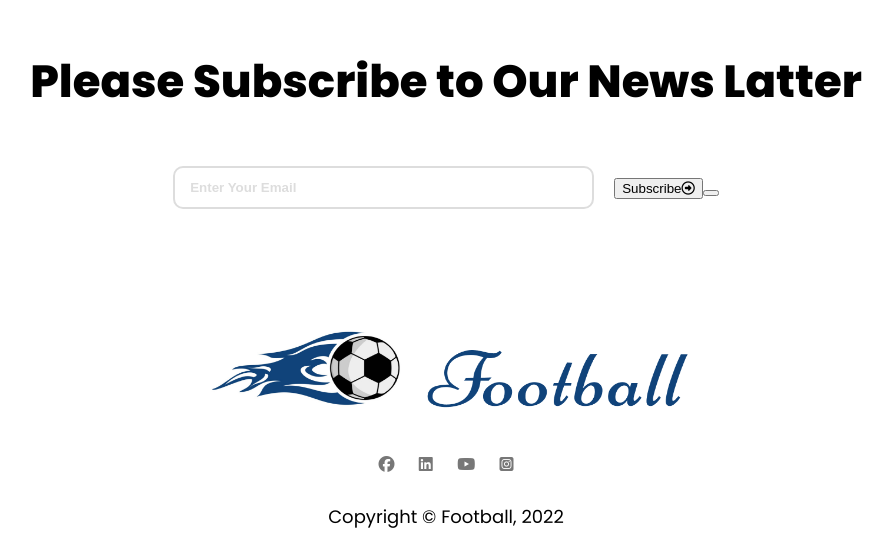
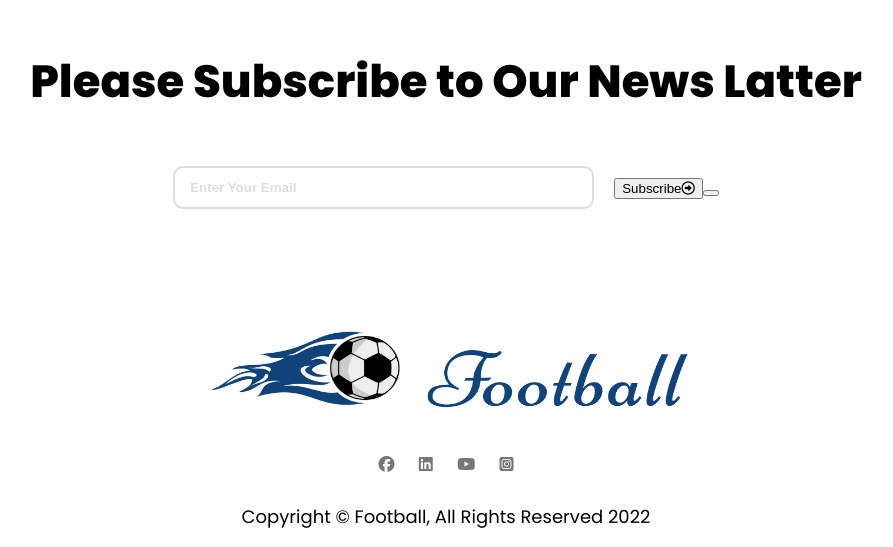
Before and after one commit to Tanzim395/responsive-football-landing, a plain HTML site: page index.html in a window 1280 px wide. Shown: the part 3961-4508 px from the top of the page, without its empty margins (194-1087 px from the left). Drawn offline with Linux system fonts and the light colour scheme.

Commit message:
footer reservation

```diff
--- a/index.html
+++ b/index.html
@@ -249,14 +249,14 @@
                     <i class="fab fa-instagram-square"></i>
                 </div>
                 <div class="footer-cp">
-                    <p>Copyright © Football, 2022</p>
+                    <p>Copyright © Football, All Rights Reserved 2022</p>
                 </div>
             </div>
         </div>
     </footer>
 
     <!-- footer section ends -->
-    <!-- CSS Modifying Final push -->
+    <!-- Footer Modifying Final push -->
 
 </body>
 
```
